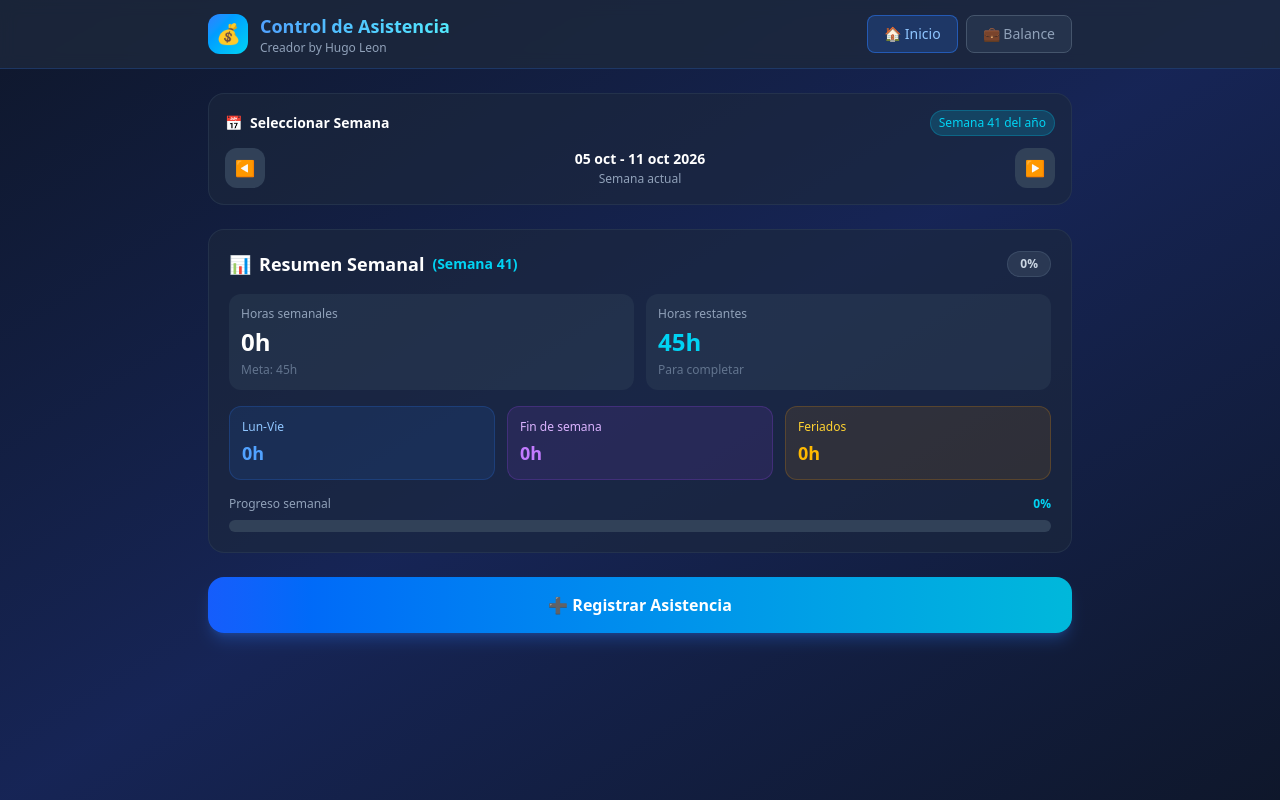
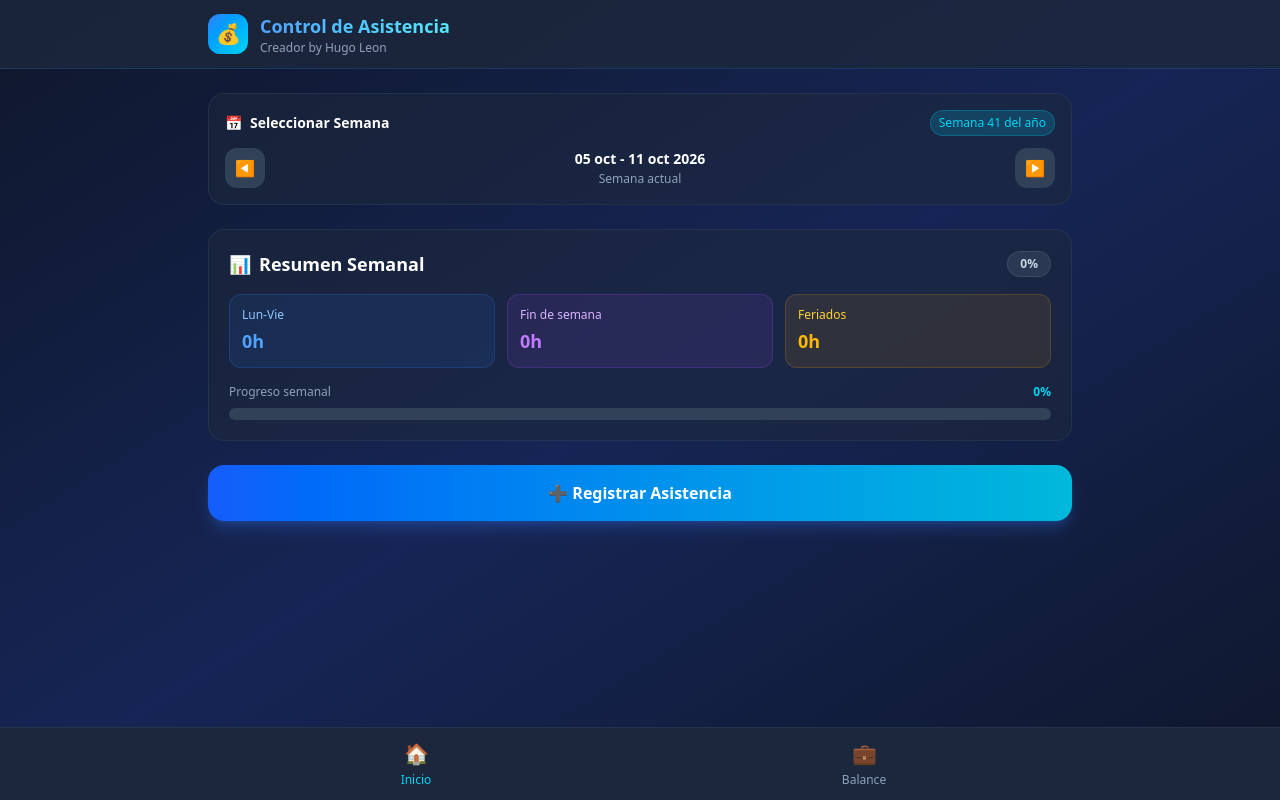
Before and after one commit to winaprot-cyber/main, a React (Vite) app: page / in a window 1280 px wide. Built offline with nearby package versions, Linux system fonts and the light colour scheme.

Commit message:
task snapshot 6faa4575-5cfd-4764-9be6-8cf4d02aa953

```diff
--- a/src/App.tsx
+++ b/src/App.tsx
@@ -27,7 +27,7 @@ const DEBT_TYPES = {
 
 export default function App() {
   const storage = useAttendanceStorage();
-  const [activeTab, setActiveTab] = useState<'home' | 'balance'>('home');
+  const [activeTab, setActiveTab] = useState<'home' | 'history' | 'reports' | 'pay' | 'finance' | 'balance' | 'decimo'>('home');
   const [balanceTab, setBalanceTab] = useState<'expenses' | 'debts'>('expenses');
 
   // Home states
@@ -299,34 +299,12 @@ export default function App() {
                 <p className="text-xs text-slate-400">Creador by Hugo Leon</p>
               </div>
             </div>
-            <div className="flex gap-2">
-              <button
-                onClick={() => setActiveTab('home')}
-                className={`px-4 py-2 rounded-lg text-sm font-medium transition-all ${
-                  activeTab === 'home'
-                    ? 'bg-blue-500/20 border border-blue-500/50 text-blue-300'
-                    : 'bg-slate-700/50 border border-slate-600 text-slate-400'
-                }`}
-              >
-                🏠 Inicio
-              </button>
-              <button
-                onClick={() => setActiveTab('balance')}
-                className={`px-4 py-2 rounded-lg text-sm font-medium transition-all ${
-                  activeTab === 'balance'
-                    ? 'bg-purple-500/20 border border-purple-500/50 text-purple-300'
-                    : 'bg-slate-700/50 border border-slate-600 text-slate-400'
-                }`}
-              >
-                💼 Balance
-              </button>
-            </div>
           </div>
         </div>
       </header>
 
-      <main className="max-w-4xl mx-auto px-4 py-6">
-        {activeTab === 'home' ? (
+      <main className="max-w-4xl mx-auto px-4 py-6 pb-24">
+        {activeTab === 'home' && (
           <div className="space-y-6">
             {/* Week Selector */}
             <div className="bg-slate-800/60 rounded-2xl p-4 border border-slate-700/50">
@@ -361,14 +339,6 @@ export default function App() {
                   ▶
                 </button>
               </div>
-              {selectedWeekOffset !== 0 && (
-                <button
-                  onClick={() => setSelectedWeekOffset(0)}
-                  className="w-full mt-2 py-2 bg-cyan-500/20 hover:bg-cyan-500/30 border border-cyan-500/30 rounded-lg text-xs font-medium text-cyan-300 transition-all"
-                >
-                  ↺ Volver a semana actual
-                </button>
-              )}
             </div>
 
             {/* Weekly Summary */}
@@ -376,7 +346,7 @@ export default function App() {
               <div className="flex items-center justify-between mb-4">
                 <h2 className="text-lg font-semibold flex items-center gap-2">
                   <span>📊</span>
-                  Resumen Semanal {weekNumber && <span className="text-sm text-cyan-400">(Semana {weekNumber})</span>}
+                  Resumen Semanal
                 </h2>
                 <span className={`px-3 py-1 rounded-full text-xs font-bold ${
                   weeklySummary.percentage >= 100
@@ -387,21 +357,6 @@ export default function App() {
                 }`}>
                   {weeklySummary.percentage}%
                 </span>
-              </div>
-
-              <div className="grid grid-cols-2 gap-3 mb-4">
-                <div className="bg-slate-700/40 rounded-xl p-3">
-                  <div className="text-xs text-slate-400 mb-1">Horas semanales</div>
-                  <div className="text-2xl font-bold text-white">{weeklySummary.totalHours}h</div>
-                  <div className="text-xs text-slate-500 mt-1">Meta: 45h</div>
-                </div>
-                <div className="bg-slate-700/40 rounded-xl p-3">
-                  <div className="text-xs text-slate-400 mb-1">Horas restantes</div>
-                  <div className="text-2xl font-bold text-cyan-400">
-                    {Math.max(0, 45 - weeklySummary.totalHours)}h
-                  </div>
-                  <div className="text-xs text-slate-500 mt-1">Para completar</div>
-                </div>
               </div>
 
               <div className="grid grid-cols-3 gap-3 mb-4">
@@ -558,7 +513,9 @@ export default function App() {
               </div>
             )}
           </div>
-        ) : (
+        )}
+
+        {activeTab === 'balance' && (
           <div className="space-y-6">
             {/* Balance Summary */}
             <div className="bg-gradient-to-r from-cyan-500/10 to-blue-500/10 rounded-2xl p-5 border border-cyan-500/20">
@@ -883,6 +840,26 @@ export default function App() {
         )}
       </main>
 
+      {/* Bottom Navigation */}
+      <nav className="fixed bottom-0 left-0 right-0 bg-slate-800/95 backdrop-blur-sm border-t border-slate-700/50 z-40">
+        <div className="max-w-4xl mx-auto flex">
+          <button
+            onClick={() => setActiveTab('home')}
+            className={`flex-1 py-3 flex flex-col items-center gap-1 transition-all ${activeTab === 'home' ? 'text-cyan-400' : 'text-slate-400'}`}
+          >
+            <span className="text-xl">🏠</span>
+            <span className="text-xs">Inicio</span>
+          </button>
+          <button
+            onClick={() => setActiveTab('balance')}
+            className={`flex-1 py-3 flex flex-col items-center gap-1 transition-all ${activeTab === 'balance' ? 'text-purple-400' : 'text-slate-400'}`}
+          >
+            <span className="text-xl">💼</span>
+            <span className="text-xs">Balance</span>
+          </button>
+        </div>
+      </nav>
+
       {/* Payment Modal */}
       {showPaymentModal && (
         <div className="fixed inset-0 bg-black/80 backdrop-blur-sm z-50 flex items-center justify-center p-4">
```
Also changed, not shown: 1 other file (tests, documents, lock files or other folders).
